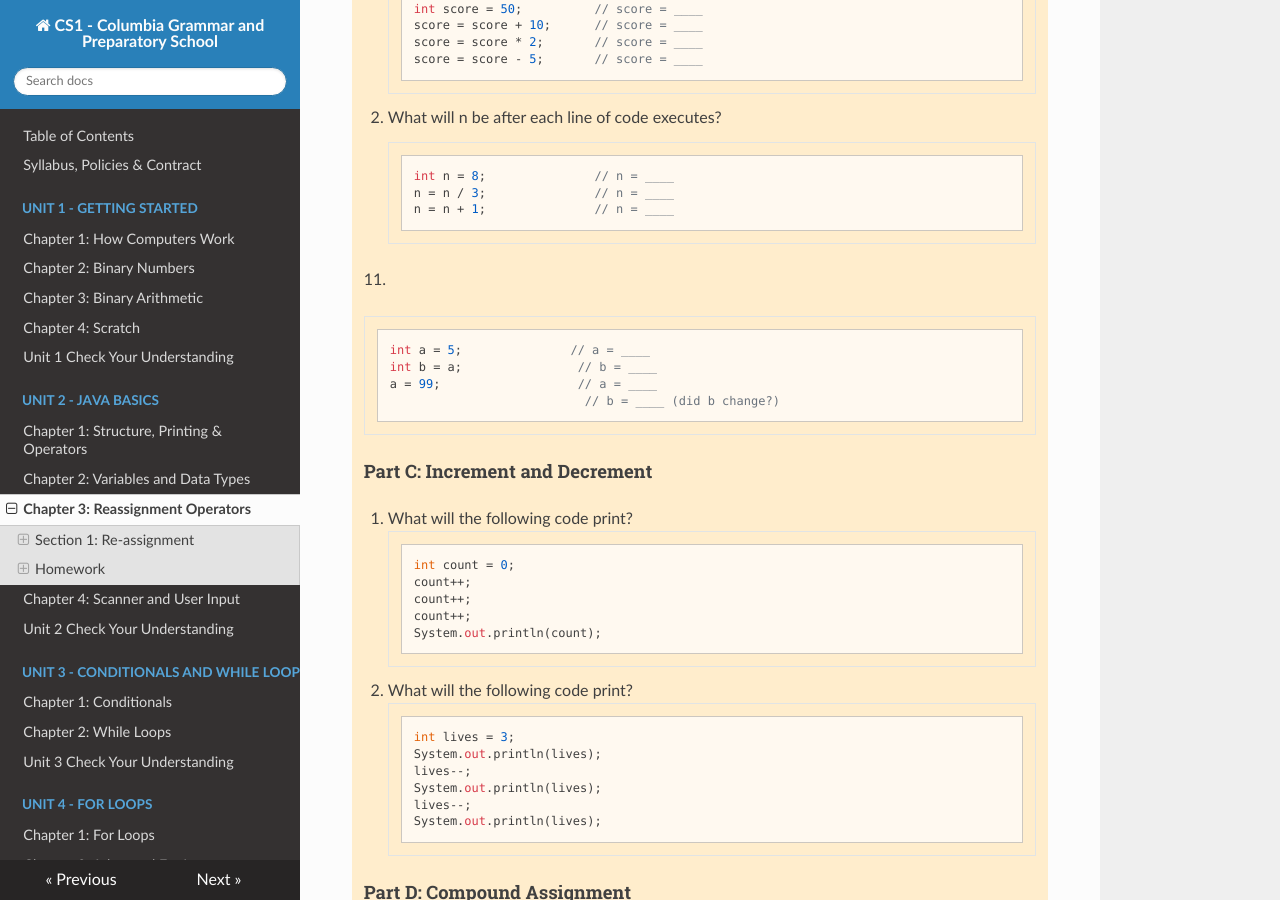
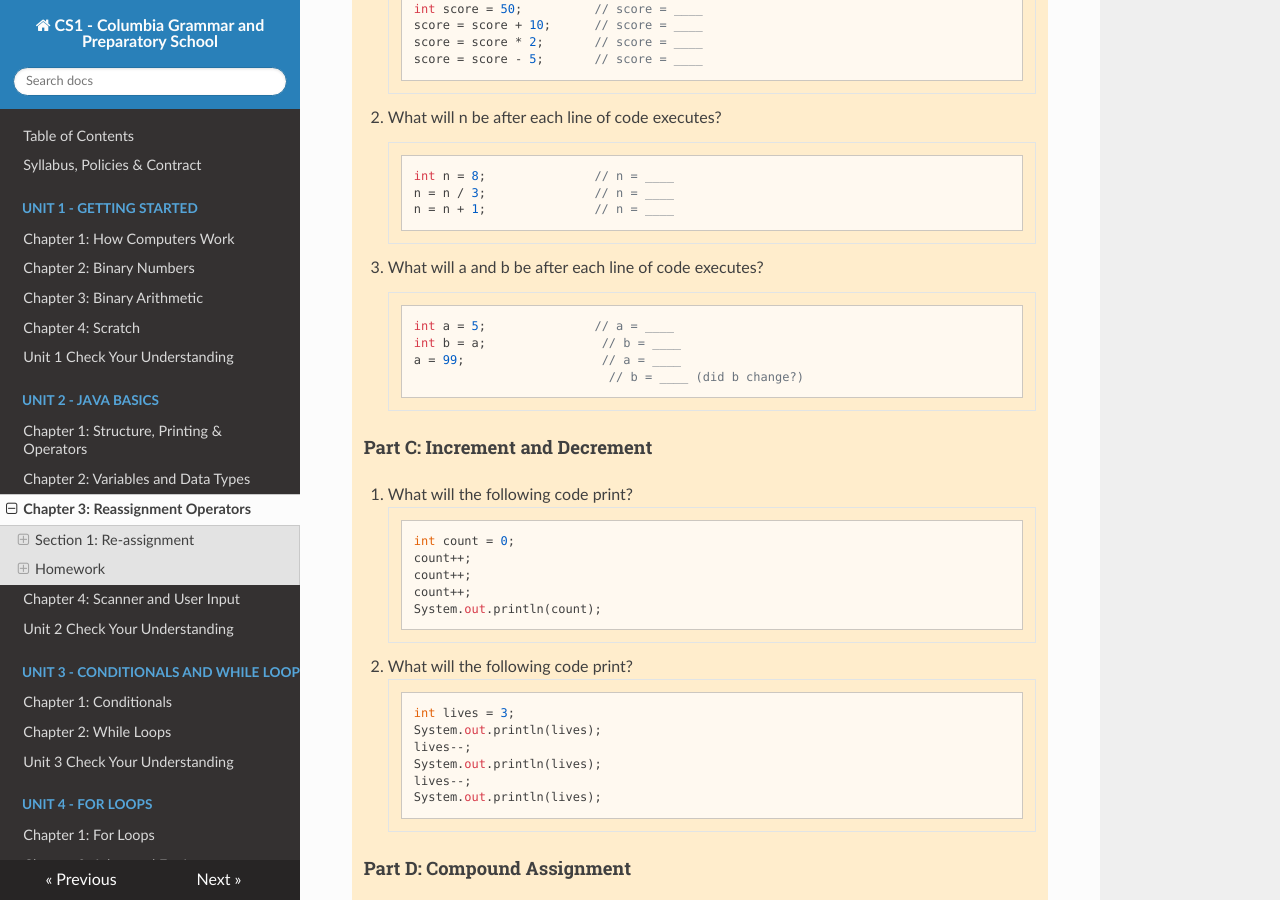
Before and after one commit to kjergens/cs1-site, an MkDocs documentation site: the page built from docs/unit2/notes_03_operators_reassignment.md, in a window 1280 px wide and 900 px high, scrolled down 2520 px. Built offline with MkDocs 1.6.1, drawn with Linux system fonts in a browser that asks for light colours; nearby versions of some CDN libraries.

Commit message:
small edit

````diff
--- a/docs/unit2/notes_03_operators_reassignment.md
+++ b/docs/unit2/notes_03_operators_reassignment.md
@@ -114,7 +114,7 @@ points *= 2;    // points is now 240
     n = n + 1;               // n = ____
     ```
 
-    11.
+    11. What will a and b be after each line of code executes?
     ```java
     int a = 5;               // a = ____
     int b = a;                // b = ____
````
